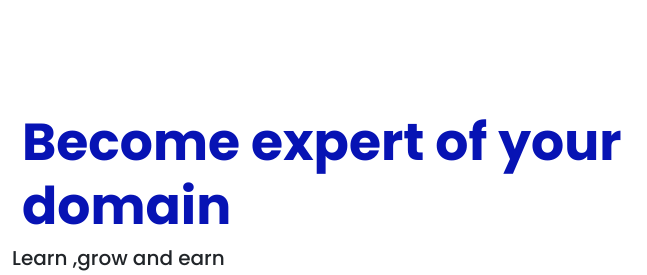
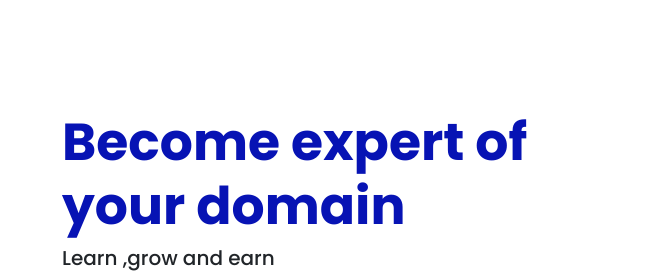
Before and after one commit to Kriti-K28/MentorShip, a plain HTML site: page index.html in a window 1280 px wide. Shown: the part 160-435 px from the top of the page, 0-647 px from the left. Drawn offline with nearby package versions, Linux system fonts and the light colour scheme.

Commit message:
Updated css

```diff
--- a/assets/css/style.css
+++ b/assets/css/style.css
@@ -427,6 +427,7 @@ h1, h2, h3, h4, h5, h6 {
   height: 100vh;
   background-color:white;
   background-size: cover;
+  padding: 0 20px 0 20px;
 }
 
 #hero .container, #hero .container-fluid {
@@ -434,7 +435,7 @@ h1, h2, h3, h4, h5, h6 {
 }
 
 #hero h1 {
- margin-left:10px;
+ margin-left:30px;
   font-size: 52px;
   font-weight: 700;
   line-height: 64px;
--- a/index.html
+++ b/index.html
@@ -55,7 +55,7 @@
       <div class="row justify-content-center">
         <div class=" col-lg-6 pt-3 pt-lg-0 order-2 order-lg-1 d-flex flex-column justify-content-center">
           <h1>Become expert of your domain</h1>
-          <h5>Learn ,grow and earn</h5>
+          <h5 style="margin-left: 30px;">Learn ,grow and earn</h5>
           <div class="hero-button">
           <div style="display: inline-block;">
             <a href="Mentor_Program/live_session_form.html" class="btn-get-started scrollto">
@@ -241,7 +241,6 @@
         </div>
 
         <div class="owl-carousel testimonials-carousel">
-
           <div class="testimonial-item">
             <p>
               <i class="bx bxs-quote-alt-left quote-icon-left"></i>
```
